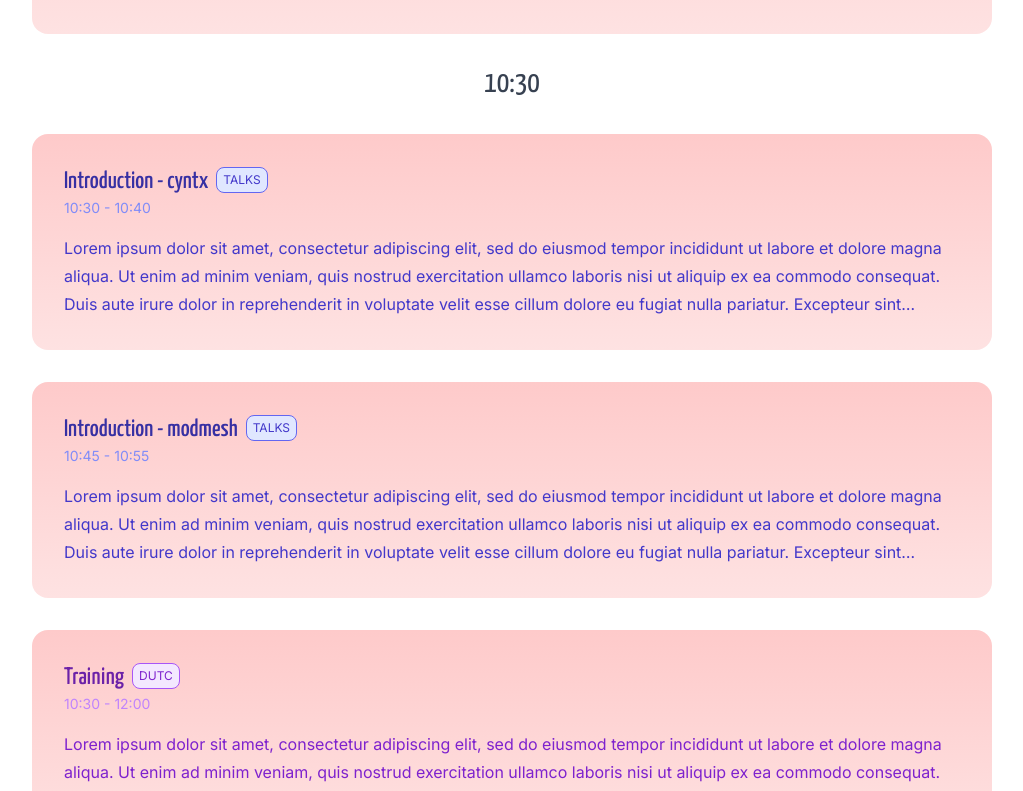
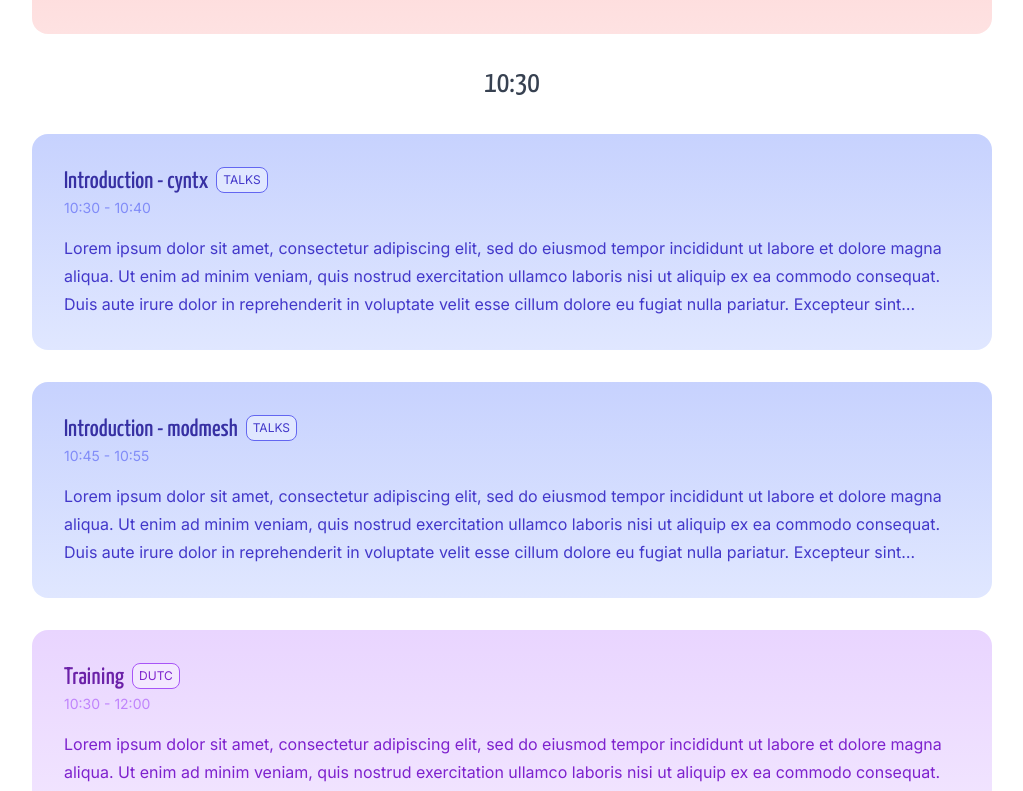
Before and after one commit to sciwork/swconf2024, a Next.js app: page /program in a window 1280 px wide. Shown: the part 1084-1875 px from the top of the page, without its empty margins (128-1151 px from the left). Built offline with nearby package versions, Linux system fonts and the light colour scheme.

Commit message:
fix(components/TalkInfoCard.tsx): card color when varient is not general

```diff
--- a/components/TalkInfoCard.tsx
+++ b/components/TalkInfoCard.tsx
@@ -20,7 +20,7 @@ const TalkInfoCard = ({ className, variant, talk, ...props }: Props) => {
     <div
       className={clsx(
         "tw-rounded-3xl tw-bg-gradient-to-b tw-p-8 tablet:tw-rounded-2xl",
-        "tw-from-red-200 tw-to-red-100",
+        variant === "general" && "tw-from-red-200 tw-to-red-100",
         variant === "talks" && "tw-from-indigo-200 tw-to-indigo-100",
         variant === "training" && "tw-from-purple-200 tw-to-purple-100",
         variant === "booths" && "tw-from-pink-200 tw-to-pink-100",
```
